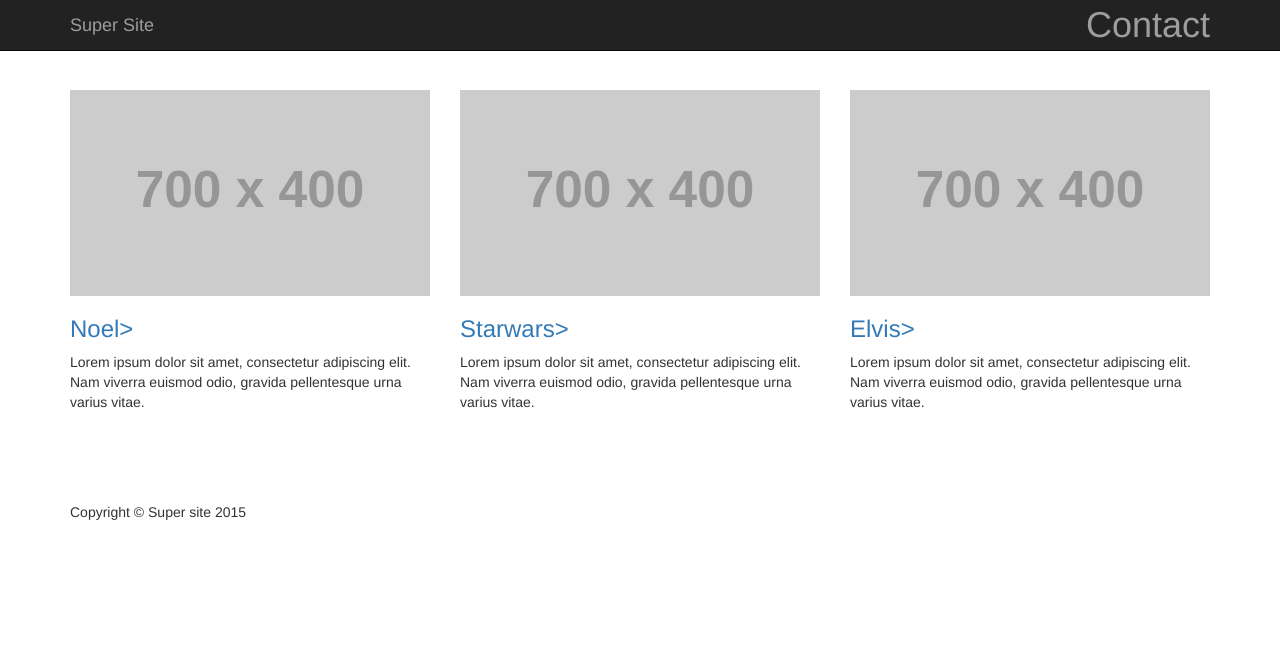
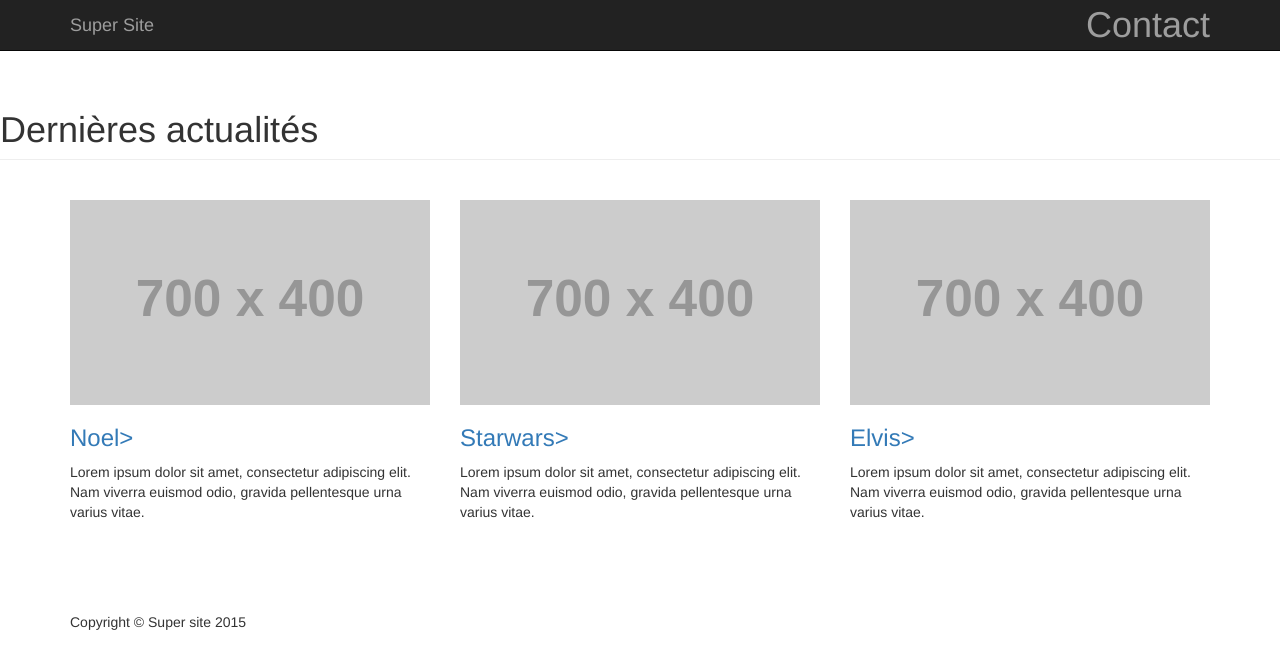
Before and after one commit to obionezorro/obionezorro.github.io, a Jekyll site: the page built from index.md, in a window 1280 px wide. Shown: the top 669 px of the page. Built offline with Jekyll 4.4.1, drawn with Linux system fonts in a browser that asks for light colours; nearby versions of some CDN libraries; library files that are not in the unit come from our copies.

Commit message:
mise en place modern business

```diff
--- a/_layouts/default.html
+++ b/_layouts/default.html
@@ -34,6 +34,14 @@
 		<div class="container">
 			<h1>{% include header.html %}</h1>
 		</div>
+
+        <!-- Page Heading/Breadcrumbs -->
+        <div class="row">
+            <div class="col-lg-12">
+                <h1 class="page-header">Dernières actualités
+                </h1>
+            </div>
+        </div>
 	</header>
 <br/>
 
```
